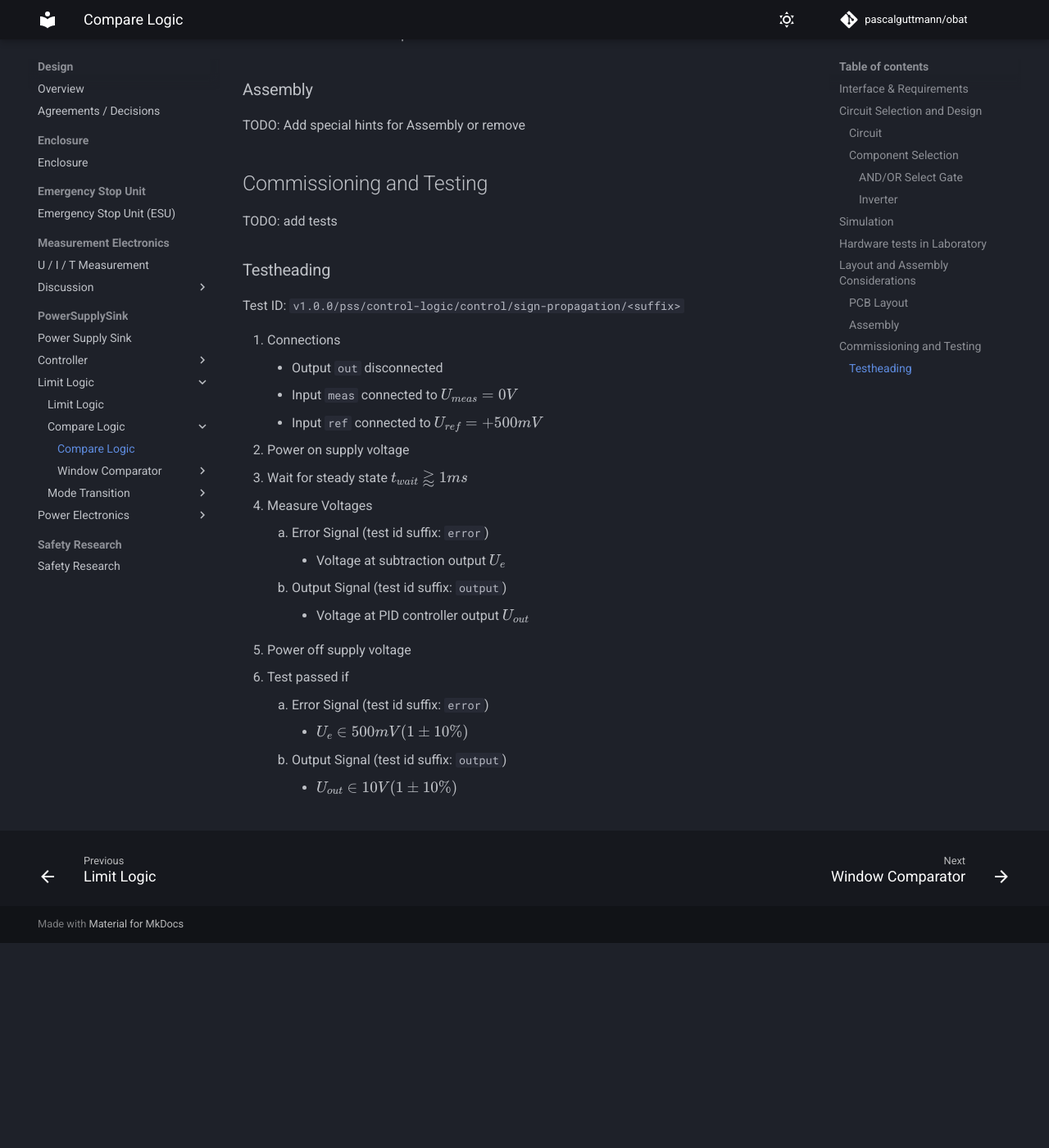
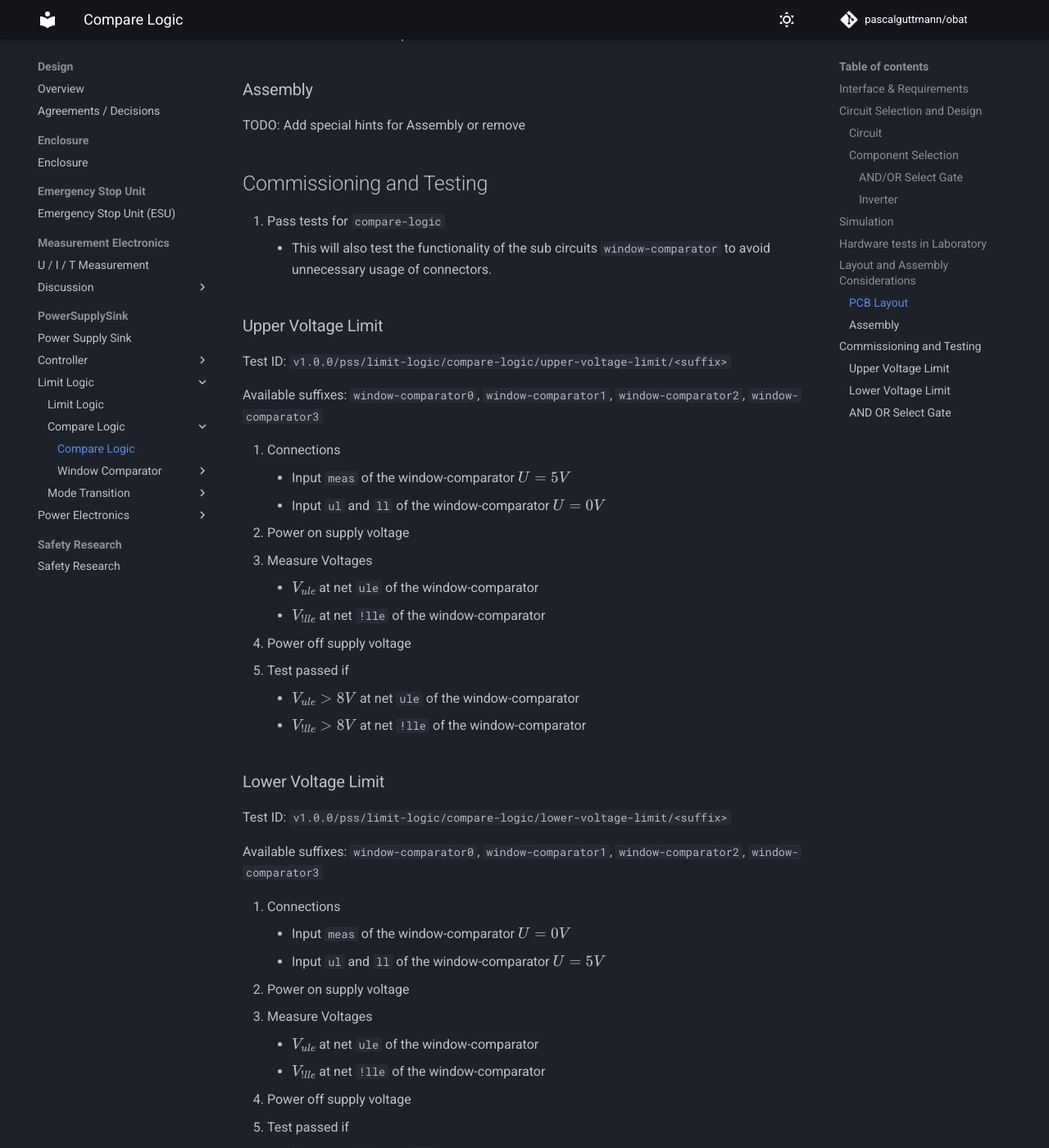
Before and after one commit to pascalguttmann/obat, an MkDocs documentation site: the page built from docs/design/pss/limit-logic/compare-logic/compare-logic.md, in a window 1280 px wide and 1400 px high, scrolled down 2390 px. Shown: the whole window at 82% size. Built offline with MkDocs 1.6.1 and Material for MkDocs 9.7.7, drawn with Linux system fonts in a browser that asks for light colours; comment, search, counter and statistics services are not loaded; before the commit the page ends 3540 px from its top, so only the background shows below that; some of the changed text lies outside the part shown.

Commit message:
add compare-logic tests

```diff
--- a/docs/design/pss/limit-logic/compare-logic/compare-logic.md
+++ b/docs/design/pss/limit-logic/compare-logic/compare-logic.md
@@ -91,26 +91,70 @@ TODO: Add special hints for Assembly or remove
 
 ## Commissioning and Testing
 
-TODO: add tests
+1. Pass tests for `compare-logic`
+    - This will also test the functionality of the sub circuits
+    `window-comparator` to avoid unnecessary usage of connectors.
 
-### Testheading
+### Upper Voltage Limit
 
-Test ID: `v1.0.0/pss/control-logic/control/sign-propagation/<suffix>`
+Test ID: `v1.0.0/pss/limit-logic/compare-logic/upper-voltage-limit/<suffix>`
+
+Available suffixes: `window-comparator0`, `window-comparator1`,
+`window-comparator2`, `window-comparator3`
 
 1. Connections
-    - Output `out` disconnected
-    - Input `meas` connected to $U_{meas} = 0V$
-    - Input `ref` connected to $U_{ref} = +500mV$
+    - Input `meas` of the window-comparator $U=5V$
+    - Input `ul` and `ll` of the window-comparator $U=0V$
 2. Power on supply voltage
-3. Wait for steady state $t_{wait} \gtrapprox 1ms$
+3. Measure Voltages
+    - $V_{ule}$ at net `ule` of the window-comparator
+    - $V_{!lle}$ at net `!lle` of the window-comparator
+4. Power off supply voltage
+5. Test passed if
+    - $V_{ule} > 8V$ at net `ule` of the window-comparator
+    - $V_{!lle} > 8V$ at net `!lle` of the window-comparator
+
+### Lower Voltage Limit
+
+Test ID: `v1.0.0/pss/limit-logic/compare-logic/lower-voltage-limit/<suffix>`
+
+Available suffixes: `window-comparator0`, `window-comparator1`,
+`window-comparator2`, `window-comparator3`
+
+1. Connections
+    - Input `meas` of the window-comparator $U=0V$
+    - Input `ul` and `ll` of the window-comparator $U=5V$
+2. Power on supply voltage
+3. Measure Voltages
+    - $V_{ule}$ at net `ule` of the window-comparator
+    - $V_{!lle}$ at net `!lle` of the window-comparator
+4. Power off supply voltage
+5. Test passed if
+    - $V_{ule} < -3V$ at net `ule` of the window-comparator
+    - $V_{!lle} < -3V$ at net `!lle` of the window-comparator
+
+### AND OR Select Gate
+
+Test ID: `v1.0.0/pss/limit-logic/compare-logic/and-or-select-gate/<suffix>`
+
+Available suffixes: `conf_refselect_v`, `conf_refselect_i`
+
+1. Connections
+    - Input `meas` of the window-comparator0 $U=0V$
+    - Input `meas` of the window-comparator1 $U=5V$
+    - Input `ul` and `ll` of the window-comparator0 $U=5V$
+    - Input `ul` and `ll` of the window-comparator1 $U=0V$
+    - `conf_refselect_*` $U=-5V$
+2. Power on supply voltage
+3. Connect `<suffix>` _conf_refselect_ signal to $U=10V$
 4. Measure Voltages
-    1. Error Signal (test id suffix: `error`)
-        - Voltage at subtraction output $U_{e}$
-    2. Output Signal (test id suffix: `output`)
-        - Voltage at PID controller output $U_{out}$
+    - $U_{comp_mgtt}$
+    - $U_{comp_mstt}$
 5. Power off supply voltage
 6. Test passed if
-    1. Error Signal (test id suffix: `error`)
-        - $U_{e} \in 500mV (1 \pm 10\%)$
-    2. Output Signal (test id suffix: `output`)
-        - $U_{out} \in 10V (1 \pm 10\%)$
+    - `<suffix>` is `conf_refselect_v`
+        - $U_{comp_mgtt} < -3V$
+        - $U_{comp_mstt} > 8V$
+    - `<suffix>` is `conf_refselect_i`
+        - $U_{comp_mgtt} > 8V$
+        - $U_{comp_mstt} < -3V$
```
